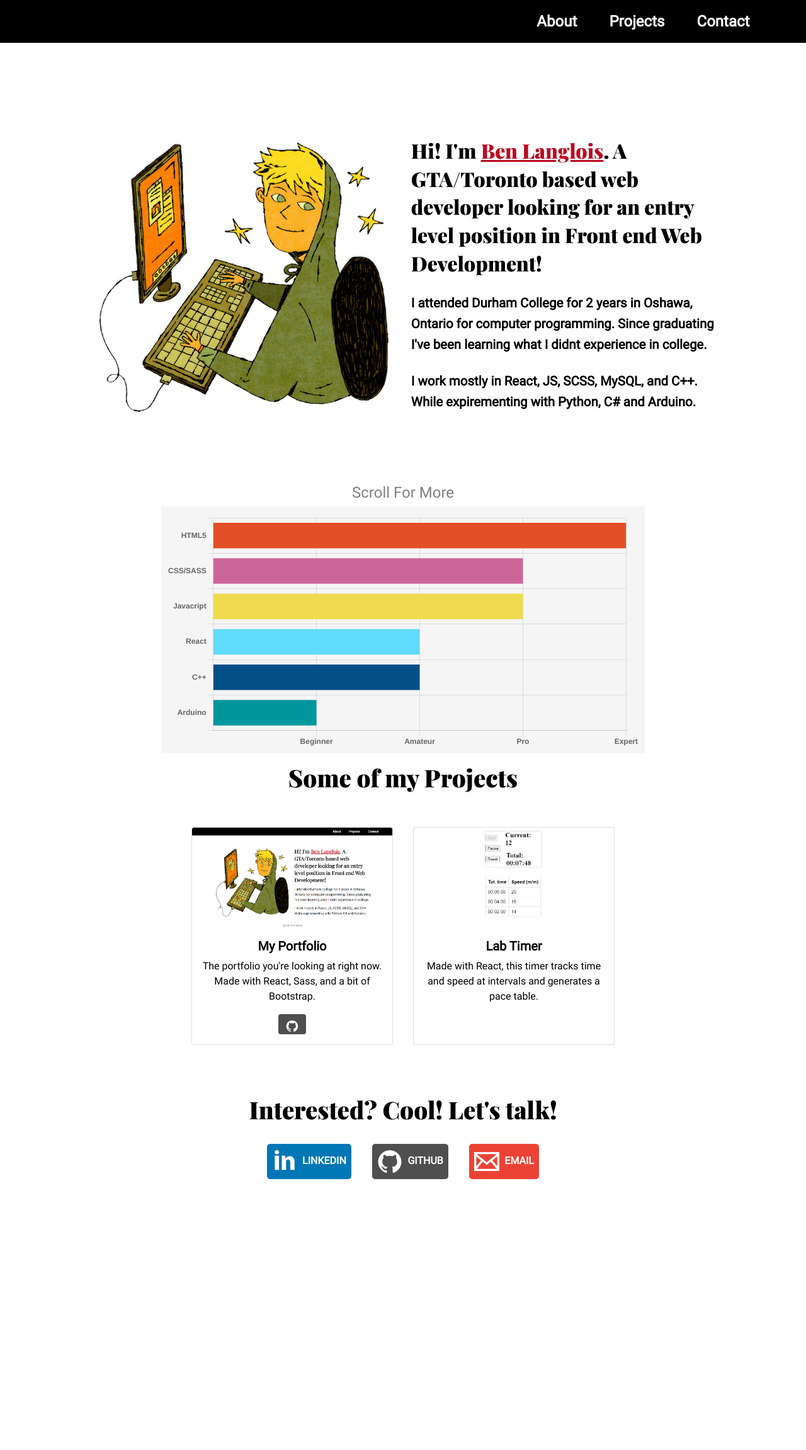
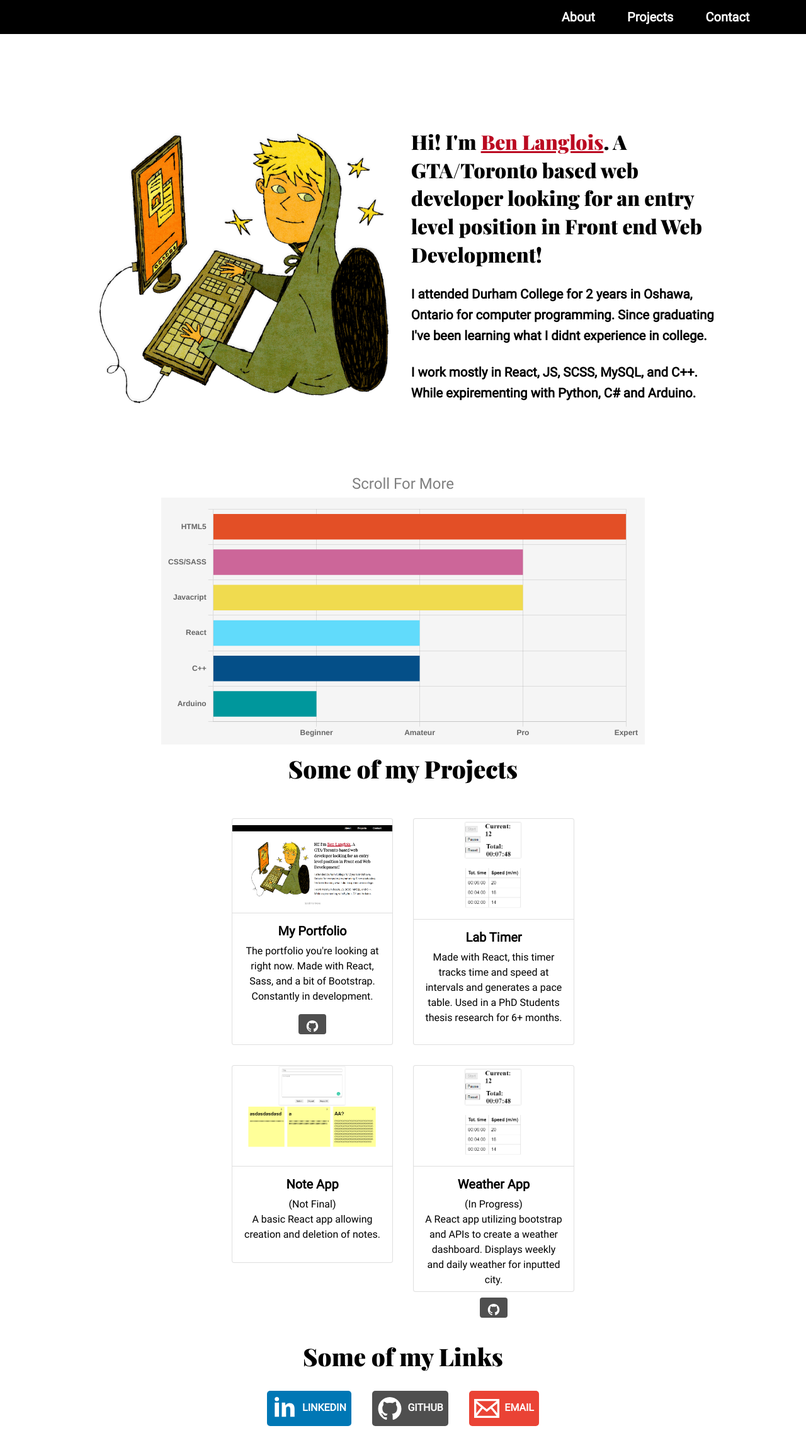
Before and after one commit to Ben-Langlois/Portfolio, a React (Create React App) app in the folder portfolio/: page / in a window 1280 px wide. Shown: the top 2302 px of the page at 63% size. Before the commit the page ends 1935 px from the top, so only its background shows below. Built offline with nearby package versions, Linux system fonts and the light colour scheme.

Commit message:
populated projects section, now researching fonts

```diff
--- a/portfolio/src/App.js
+++ b/portfolio/src/App.js
@@ -1,6 +1,6 @@
 // #region imports
 import * as React from "react"
-import $ from 'jquery'
+// import $ from 'jquery'
 import Chart from 'chart.js/auto'
 import 'bootstrap/dist/css/bootstrap.css'
 //import { render } from "react-dom"
@@ -12,6 +12,7 @@ import './styles/styles.scss'
 import portrait from './images/portrait2.jpg'
 import portfolio from './images/projects/portfolio.png'
 import labtimer from './images/projects/labtimer.png'
+import noteapp from './images/projects/noteapp.png'
 // #endregion
 
 // #region CDNs
@@ -53,7 +54,7 @@ class Header extends React.Component {
         <div className="nav-links">
           <ul>
             <li><a className="link" href="#top">About</a></li>
-            <li><a className="link" href="#project-container">Projects</a></li>
+            <li><a className="link" href="#project-section">Projects</a></li>
             <li><a className="link" href="#contact-container">Contact</a></li>
           </ul>
         </div>
@@ -223,17 +224,13 @@ class About extends React.Component {
   - add projects duh yuh get me
 */
 class Projects extends React.Component {
-  componentDidMount(){
-    $("#portfolio-link").prop('disabled', false);
-  }
-
 
   render(){
     return (
       // Kinda wanna redesign the project boxes
       // maybe turn it into styled components
       <div id="project-container" class='tag'>
-        <div class="section-header project-section">
+        <div class="section-header project-section" id='project-section'>
           <h1><b>Some of my Projects</b></h1>
         </div>
         <div id='card-container'>
@@ -243,7 +240,7 @@ class Projects extends React.Component {
               <img class="card-img-top" src={portfolio} alt="Portfolio Homepage"></img>
               <div class="card-body">
                 <h5 class="card-title"><b>My Portfolio</b></h5>
-                <p class="card-text">The portfolio you're looking at right now. Made with React, Sass, and a bit of Bootstrap.</p>
+                <p class="card-text">The portfolio you're looking at right now. Made with React, Sass, and a bit of Bootstrap. Constantly in development.</p>
                 <a id="portfolio-link" href="https://github.com/Ben-Langlois/Portfolio" class="btn btn-primary github">
                   <svg class="icon" version="1.1" xmlns="http://www.w3.org/2000/svg" viewBox="0 0 50 50" height="5vh">
                     <path d="M24.999,2.48c-12.75,0-23.087,10.338-23.087,23.09c0,10.199,6.613,18.854,15.791,21.907 c1.154,0.211,1.518-0.474,1.518-1.084c0-0.547,0.011-2.082,0-4.01c-6.422,1.398-7.753-3.038-7.753-3.038 c-1.048-2.671-2.562-3.377-2.562-3.377c-2.095-1.433,0.158-1.407,0.158-1.407c2.317,0.163,3.538,2.383,3.538,2.383 c2.059,3.522,5.403,2.505,6.717,1.916c0.21-1.491,0.808-2.51,1.468-3.087C15.66,35.188,10.27,33.211,10.27,24.361 c0-2.521,0.9-4.581,2.376-6.194c-0.239-0.584-1.031-2.932,0.226-6.112c0,0,1.939-0.62,6.349,2.369 c1.841-0.513,3.817-0.768,5.78-0.777c1.962,0.009,3.938,0.264,5.781,0.777c4.409-2.988,6.346-2.369,6.346-2.369 c1.258,3.18,0.466,5.528,0.229,6.112c1.478,1.613,2.373,3.673,2.373,6.194c0,8.872-5.397,10.823-10.543,11.392 c0.828,0.717,1.582,2.101,1.582,4.255c0,2.887,0,5.632,0,6.392c0,0.617,0.372,1.302,1.544,1.076 c9.167-3.059,15.776-11.708,15.776-21.905C48.089,12.818,37.75,2.48,24.999,2.48z" fill="#ffffff"></path>
@@ -255,11 +252,41 @@ class Projects extends React.Component {
 
           <a id="card-link" href="https://codepen.io/ben-langlois/pen/wvqKwRL?editors=0011">
             <div class="card portfolio">
-              <img class="card-img-top" src={labtimer} alt="Portfolio Homepage"></img>
+              <img class="card-img-top" src={labtimer} alt="Lab Timer SS"></img>
               <div class="card-body">
                 <h5 class="card-title"><b>Lab Timer</b></h5>
-                <p class="card-text">Made with React, this timer tracks time and speed at intervals and generates a pace table.</p>
-                <a id="portfolio-link" href="#portfolio" class="btn btn-primary github" style={{opacity: '0'}}>
+                <p class="card-text">Made with React, this timer tracks time and speed at intervals and generates a pace table. Used in a PhD Students thesis research for 6+ months.</p>
+                <a id="portfolio-link" href="#portfolio" class="btn btn-primary github codepen">
+                  <svg class="icon" version="1.1" xmlns="http://www.w3.org/2000/svg" viewBox="0 0 50 50" height="5vh">
+                    <path d="M24.999,2.48c-12.75,0-23.087,10.338-23.087,23.09c0,10.199,6.613,18.854,15.791,21.907 c1.154,0.211,1.518-0.474,1.518-1.084c0-0.547,0.011-2.082,0-4.01c-6.422,1.398-7.753-3.038-7.753-3.038 c-1.048-2.671-2.562-3.377-2.562-3.377c-2.095-1.433,0.158-1.407,0.158-1.407c2.317,0.163,3.538,2.383,3.538,2.383 c2.059,3.522,5.403,2.505,6.717,1.916c0.21-1.491,0.808-2.51,1.468-3.087C15.66,35.188,10.27,33.211,10.27,24.361 c0-2.521,0.9-4.581,2.376-6.194c-0.239-0.584-1.031-2.932,0.226-6.112c0,0,1.939-0.62,6.349,2.369 c1.841-0.513,3.817-0.768,5.78-0.777c1.962,0.009,3.938,0.264,5.781,0.777c4.409-2.988,6.346-2.369,6.346-2.369 c1.258,3.18,0.466,5.528,0.229,6.112c1.478,1.613,2.373,3.673,2.373,6.194c0,8.872-5.397,10.823-10.543,11.392 c0.828,0.717,1.582,2.101,1.582,4.255c0,2.887,0,5.632,0,6.392c0,0.617,0.372,1.302,1.544,1.076 c9.167-3.059,15.776-11.708,15.776-21.905C48.089,12.818,37.75,2.48,24.999,2.48z" fill="#ffffff"></path>
+                  </svg>
+                </a>
+              </div>
+            </div>
+          </a>
+
+          <a id="card-link" href="https://codepen.io/ben-langlois/pen/JjJrJqK?editors=0110">
+            <div class="card portfolio">
+              <img class="card-img-top" src={noteapp} alt="Note App SS"></img>
+              <div class="card-body">
+                <h5 class="card-title"><b>Note App</b></h5>
+                <p class="card-text">(Not Final)<br/>A basic React app allowing creation and deletion of notes.</p>
+                <a id="portfolio-link" href="#portfolio" class="btn btn-primary github codepen">
+                  <svg class="icon" version="1.1" xmlns="http://www.w3.org/2000/svg" viewBox="0 0 50 50" height="5vh">
+                    <path d="M24.999,2.48c-12.75,0-23.087,10.338-23.087,23.09c0,10.199,6.613,18.854,15.791,21.907 c1.154,0.211,1.518-0.474,1.518-1.084c0-0.547,0.011-2.082,0-4.01c-6.422,1.398-7.753-3.038-7.753-3.038 c-1.048-2.671-2.562-3.377-2.562-3.377c-2.095-1.433,0.158-1.407,0.158-1.407c2.317,0.163,3.538,2.383,3.538,2.383 c2.059,3.522,5.403,2.505,6.717,1.916c0.21-1.491,0.808-2.51,1.468-3.087C15.66,35.188,10.27,33.211,10.27,24.361 c0-2.521,0.9-4.581,2.376-6.194c-0.239-0.584-1.031-2.932,0.226-6.112c0,0,1.939-0.62,6.349,2.369 c1.841-0.513,3.817-0.768,5.78-0.777c1.962,0.009,3.938,0.264,5.781,0.777c4.409-2.988,6.346-2.369,6.346-2.369 c1.258,3.18,0.466,5.528,0.229,6.112c1.478,1.613,2.373,3.673,2.373,6.194c0,8.872-5.397,10.823-10.543,11.392 c0.828,0.717,1.582,2.101,1.582,4.255c0,2.887,0,5.632,0,6.392c0,0.617,0.372,1.302,1.544,1.076 c9.167-3.059,15.776-11.708,15.776-21.905C48.089,12.818,37.75,2.48,24.999,2.48z" fill="#ffffff"></path>
+                  </svg>
+                </a>
+              </div>
+            </div>
+          </a>
+
+          <a id="card-link" href="https://codepen.io/ben-langlois/pen/wvqKwRL?editors=0011">
+            <div class="card portfolio">
+              <img class="card-img-top" src={labtimer} alt="Weather App SS"></img>
+              <div class="card-body">
+                <h5 class="card-title"><b>Weather App</b></h5>
+                <p class="card-text">(In Progress)<br/>A React app utilizing bootstrap and APIs to create a weather dashboard. Displays weekly and daily weather for inputted city.</p>
+                <a id="portfolio-link" href="https://github.com/Ben-Langlois/Weather-App" class="btn btn-primary github">
                   <svg class="icon" version="1.1" xmlns="http://www.w3.org/2000/svg" viewBox="0 0 50 50" height="5vh">
                     <path d="M24.999,2.48c-12.75,0-23.087,10.338-23.087,23.09c0,10.199,6.613,18.854,15.791,21.907 c1.154,0.211,1.518-0.474,1.518-1.084c0-0.547,0.011-2.082,0-4.01c-6.422,1.398-7.753-3.038-7.753-3.038 c-1.048-2.671-2.562-3.377-2.562-3.377c-2.095-1.433,0.158-1.407,0.158-1.407c2.317,0.163,3.538,2.383,3.538,2.383 c2.059,3.522,5.403,2.505,6.717,1.916c0.21-1.491,0.808-2.51,1.468-3.087C15.66,35.188,10.27,33.211,10.27,24.361 c0-2.521,0.9-4.581,2.376-6.194c-0.239-0.584-1.031-2.932,0.226-6.112c0,0,1.939-0.62,6.349,2.369 c1.841-0.513,3.817-0.768,5.78-0.777c1.962,0.009,3.938,0.264,5.781,0.777c4.409-2.988,6.346-2.369,6.346-2.369 c1.258,3.18,0.466,5.528,0.229,6.112c1.478,1.613,2.373,3.673,2.373,6.194c0,8.872-5.397,10.823-10.543,11.392 c0.828,0.717,1.582,2.101,1.582,4.255c0,2.887,0,5.632,0,6.392c0,0.617,0.372,1.302,1.544,1.076 c9.167-3.059,15.776-11.708,15.776-21.905C48.089,12.818,37.75,2.48,24.999,2.48z" fill="#ffffff"></path>
                   </svg>
@@ -305,7 +332,7 @@ class ContactMe extends React.Component {
     return(
       <div id='contact-container' class='tag'>
         <div class='section-header'>
-          <h1><b>Interested? Cool! Let's talk!</b></h1>
+          <h1><b>Some of my Links</b></h1>
         </div>
         <div class='socials-container'>
           {/* Could add Instagram one later if i make a photography IG*/}
@@ -345,26 +372,6 @@ class ContactMe extends React.Component {
 
 // markup
 class Portfolio extends React.Component {
-  // makes components fade in on scroll
-  componentDidMount(){
-    $(document).on("scroll", function() {
-      var pageTop = $(document).scrollTop();
-      var pageBottom = pageTop + $(window).height();
-      var tags = $(".tag");
-
-      for (var i = 0; i < tags.length; i++) {
-        var tag = tags[i];
-
-        if ($(tag).position().top < pageBottom) {
-          $(tag).addClass("visible");
-        }
-        // else { // so it only appears once
-        //   $(tag).removeClass("visible");
-        // }
-      }
-    });
-  }
-
   render(){
     return(
       <>
--- a/portfolio/src/styles/styles.scss
+++ b/portfolio/src/styles/styles.scss
@@ -74,7 +74,7 @@ header{
     background-color: $dark;
     /* NavBar */
     .nav-links{
-        font-size: 3vh;
+        font-size: 2.5vh;
         margin: 0 0 0 auto;
 
         ul{
@@ -85,7 +85,7 @@ header{
         li{
             list-style: none;
             white-space: pre;
-            margin: 2vh 0;
+            margin: 1.5vh 0;
 
             .link{
                 text-decoration: none;
@@ -279,12 +279,16 @@ header{
 
             .card{
                 margin: 2vh;
-                width: 20rem;
+                width: 20vw;
+                min-width: 200px;
+                min-height: 30vh;
+                max-height: 45vh;
                 transition: box-shadow 1s;
 
                 .card-img-top{
                     height: 20vh;
                     object-fit: contain;
+                    border-bottom: 1px solid rgba(0, 0, 0, 0.125);
                 }
 
                 &:hover{
@@ -301,6 +305,10 @@ header{
                         border: none;
                     }
 
+                    &.codepen{
+                        // opacity: 0;
+                        display: none;
+                    }
 
                     &.github{
                         height: 4vh;
@@ -426,17 +434,6 @@ header{
     }
 }
 
-
-.bg-accent1{
-    background-color: $accent !important;
-}
-.bg-accent2{
-    background-color: $accent2 !important;
-}
-.bg-accent3{
-    background-color: $accent3 !important;
-}
-
 /* For scroll fade animation*/
 // .tag {
 //     opacity: 0;
@@ -554,7 +551,7 @@ header{
             width: auto;
 
             .card{
-                width: 40vw;
+                width: 20vw;
                 margin: 1vh 0;
             }
         }
@@ -638,6 +635,22 @@ header{
     }
 }
 
+@media only screen and (min-width: 769px) and (max-width: 1075px){
+    #project-container{
+
+        #card-container{
+            width: 100vw;
+            padding: 0;
+
+            .card{
+                margin: 2vh 0;
+                width: auto;
+                min-width: 150px;
+            }
+        }
+    }
+}
+
 /* Animations */
 /* Expirementing with scroll prompt*/
 @keyframes shine{
```
Also changed, not shown: portfolio/src/images/projects/noteapp.png (added).
